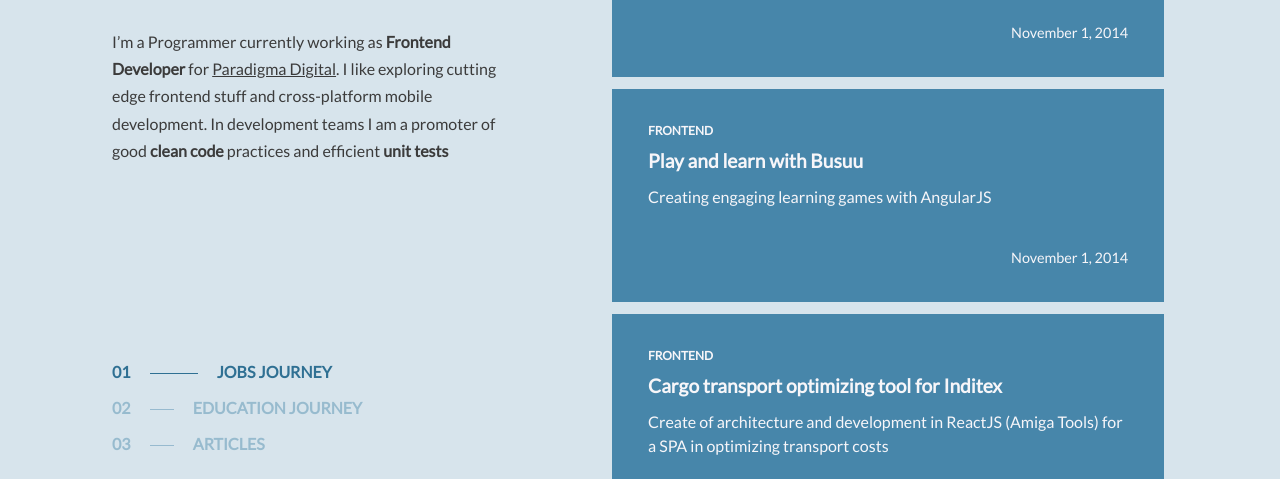
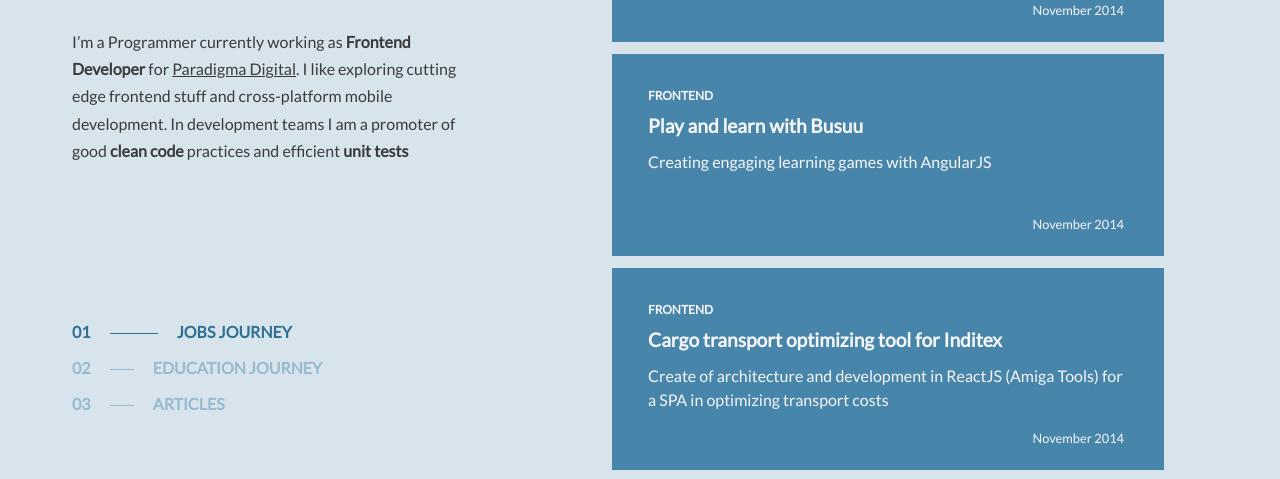
Before and after one commit to jescacena/javiescacena.dev-gatsby-netlify, a Gatsby site: page / in a window 1280 px wide. Shown: the part 200-679 px from the top of the page. Built offline with nearby package versions, Linux system fonts and the light colour scheme; Gatsby itself is replaced by a stand-in of ours.

Commit message:
home desktop v4

```diff
--- a/src/components/cardhome-desktop.component.scss
+++ b/src/components/cardhome-desktop.component.scss
@@ -1,10 +1,12 @@
 @import "../styles/main.scss";
 
 .card-home-desktop {
+      position: relative;
+
   background-color: $primary-blue-800;
   // border-radius: 10px;
   width: 75%;
-  height: 210px;
+  height: 130px;
   display: block;
   text-decoration: none;
   margin-left: auto;
@@ -26,12 +28,17 @@
     line-height: 24px;
   }
   .footer {
-    font-size: 0.9rem;
+    font-size: 0.8rem;
     color: $grey20;
     display: flex;
     flex-direction: row;
     justify-content: flex-end;
     .card-home-desktoop__tags-icon {
     }
+    .date {
+      position: absolute;
+      bottom: $measure24;
+      right: $measure40;
+    }
   }
 }
--- a/src/components/javiescacena-home-layout.scss
+++ b/src/components/javiescacena-home-layout.scss
@@ -13,18 +13,18 @@ main {
     display: flex;
     flex-direction: row;
     margin: $measure40 $measure72 0 $measure72;
-    height: 90vh;
+    // height: 90vh;
     justify-content: space-between;
     .section-home-1,
     .section-home-2 {
       width: 45%;
     }
     .section-home-1 {
-      margin-right: 10%;
+      position: fixed;
+      height: 90vh;
       display: flex;
       flex-direction: column;
       justify-content: flex-start;
-      padding: 0 40px;
 
       h1, p {
         width: 400px;
@@ -55,7 +55,7 @@ main {
       flex-direction: column;
       justify-content: flex-start;
       width: 50%;
-      max-height: 94vh;
+      // max-height: 94vh;
       overflow: auto;
       position: absolute;
       right: $measure72;
--- a/src/pages/index.js
+++ b/src/pages/index.js
@@ -150,7 +150,7 @@ export const query = graphql`
       nodes {
         childMdx {
           frontmatter {
-            date(formatString: "MMMM D, YYYY")
+            date(formatString: "MMMM YYYY")
             title
             tags
             excerpt
@@ -170,7 +170,7 @@ export const query = graphql`
       nodes {
         childMdx {
           frontmatter {
-            date(formatString: "MMMM D, YYYY")
+            date(formatString: "MMMM YYYY")
             title
             academy
             url_certificate
@@ -190,7 +190,7 @@ export const query = graphql`
       nodes {
         childMdx {
           frontmatter {
-            date(formatString: "MMMM D, YYYY")
+            date(formatString: "MMMM YYYY")
             title
             description
             url_original
```
